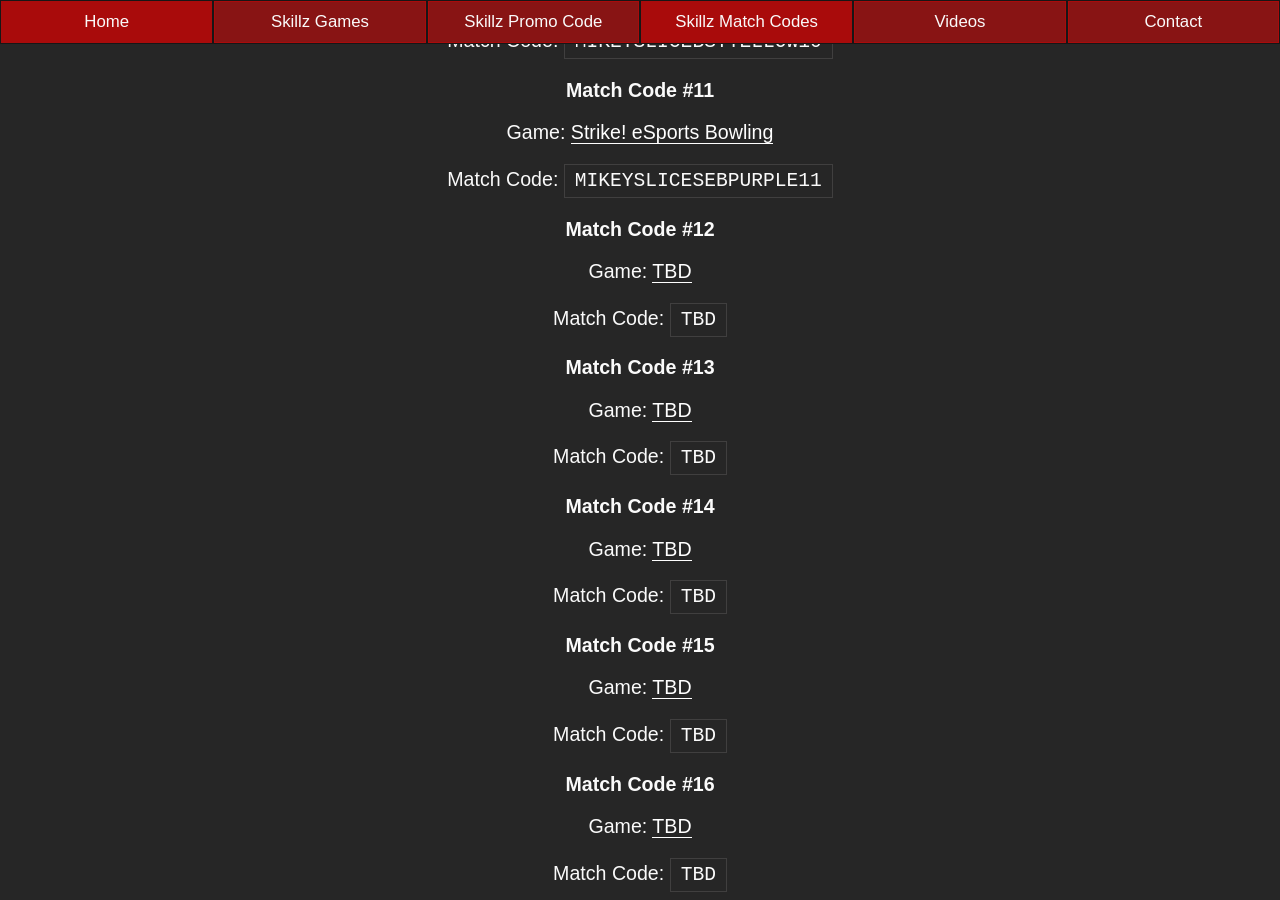
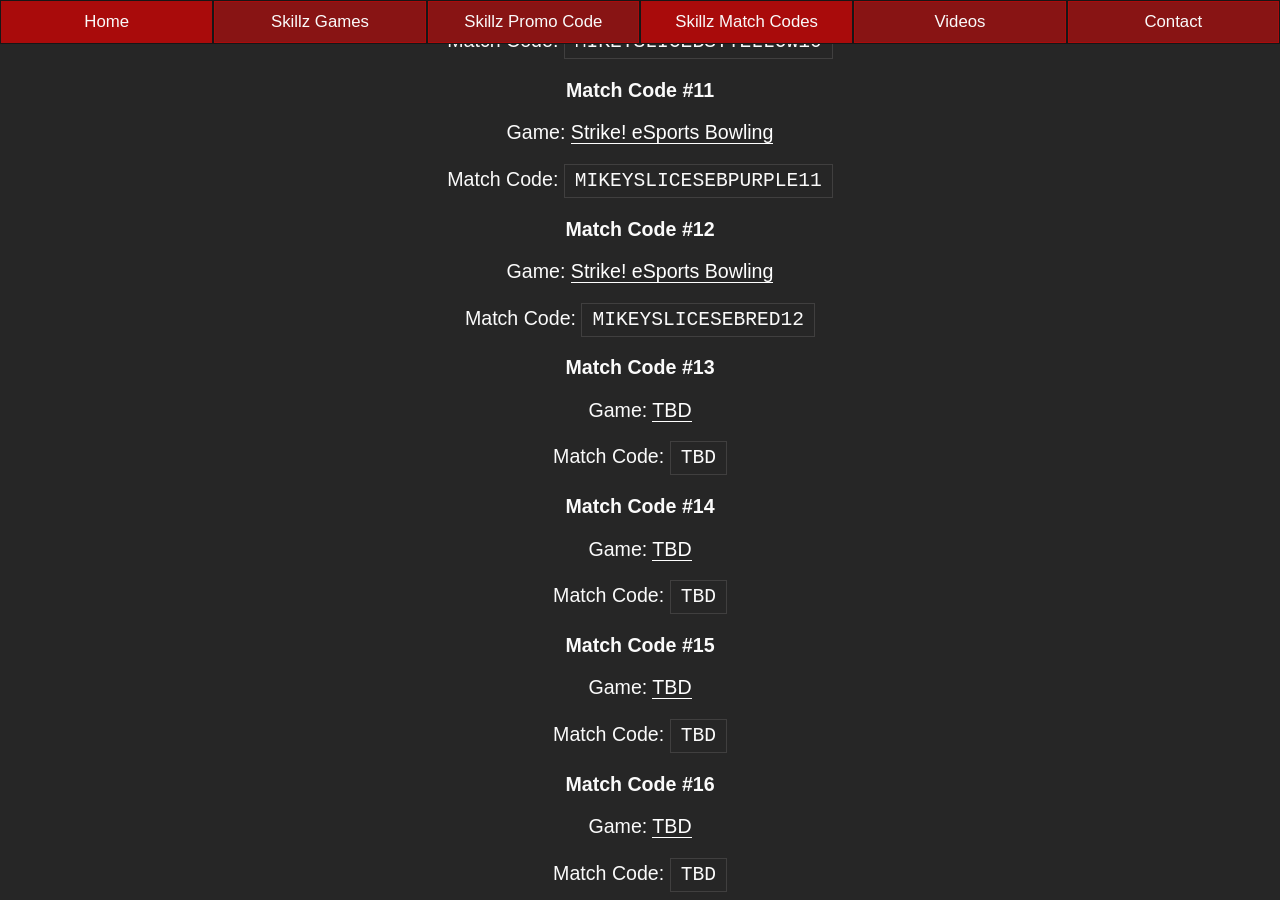
Before and after one commit to mikeyslice/esports-medium, a Jekyll site: the page built from skillz-match-codes.md, in a window 1280 px wide and 900 px high, scrolled down 4631 px. Built offline with Jekyll 4.4.1, drawn with Linux system fonts in a browser that asks for light colours.

Commit message:
Update Skillz Match Codes “skillz-match-codes”

```diff
--- a/_includes/pages/skillz-match-codes.html
+++ b/_includes/pages/skillz-match-codes.html
@@ -169,9 +169,9 @@
 
 <h3>Match Code #12</h3>
 
-<p>Game: <a href="/skillz-games/">TBD</a><p>
+<p>Game: <a href="/skillz-games/">Strike! eSports Bowling</a><p>
 
-<p>Match Code: <code>TBD</code><p>
+<p>Match Code: <code>MIKEYSLICESEBRED12</code><p>
 
 <h3>Match Code #13</h3>
 
```
